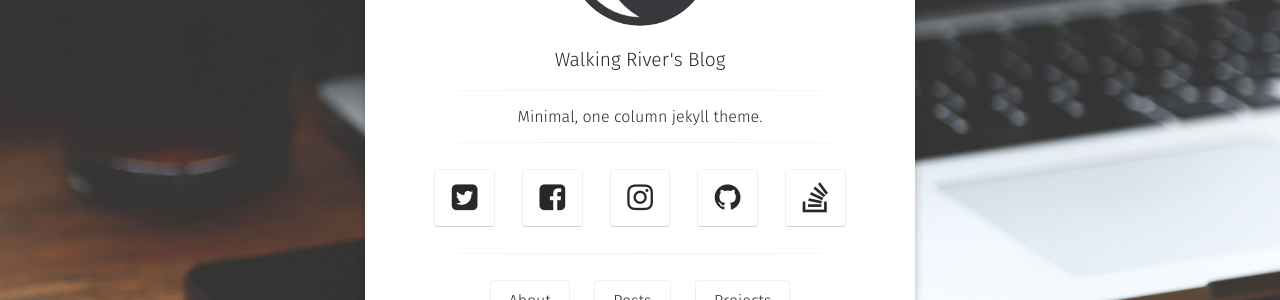
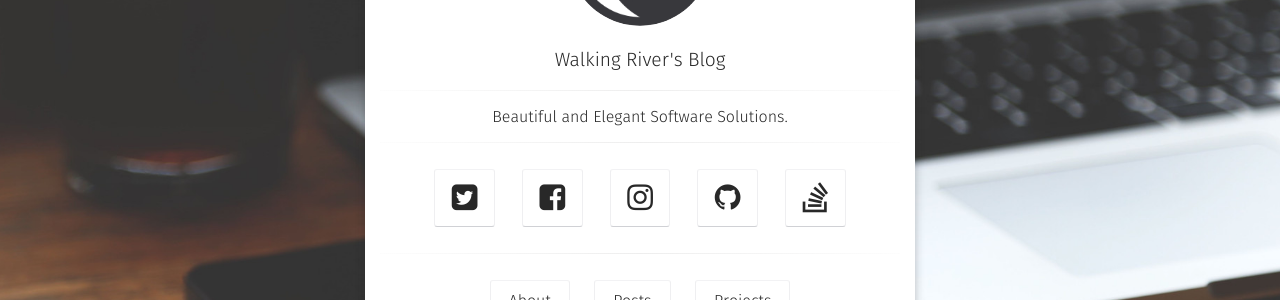
Before and after one commit to walkingriver/walkingriver.github.io, a Jekyll site: the page built from index.html, in a window 1280 px wide. Shown: the part 350-650 px from the top of the page. Built offline with Jekyll 4.4.1, drawn with Linux system fonts in a browser that asks for light colours; some web fonts are replaced.

Commit message:
Update bio and desc

```diff
--- a/_config.yml
+++ b/_config.yml
@@ -1,7 +1,7 @@
 # Site
 title:              Walking River's Blog
-bio:                'Minimal, one column jekyll theme.'
-description:        "Like the `Walking River`, the best software is elegant and beautiful."
+bio:                'Beautiful and Elegant Software Solutions.'
+description:        "Like the `Walking River`, the best software is both elegant and beautiful, and seldom what you expect."
 reading_time:       true
 words_per_minute:   200
 logo:               'assets/img/logo.png'
```
